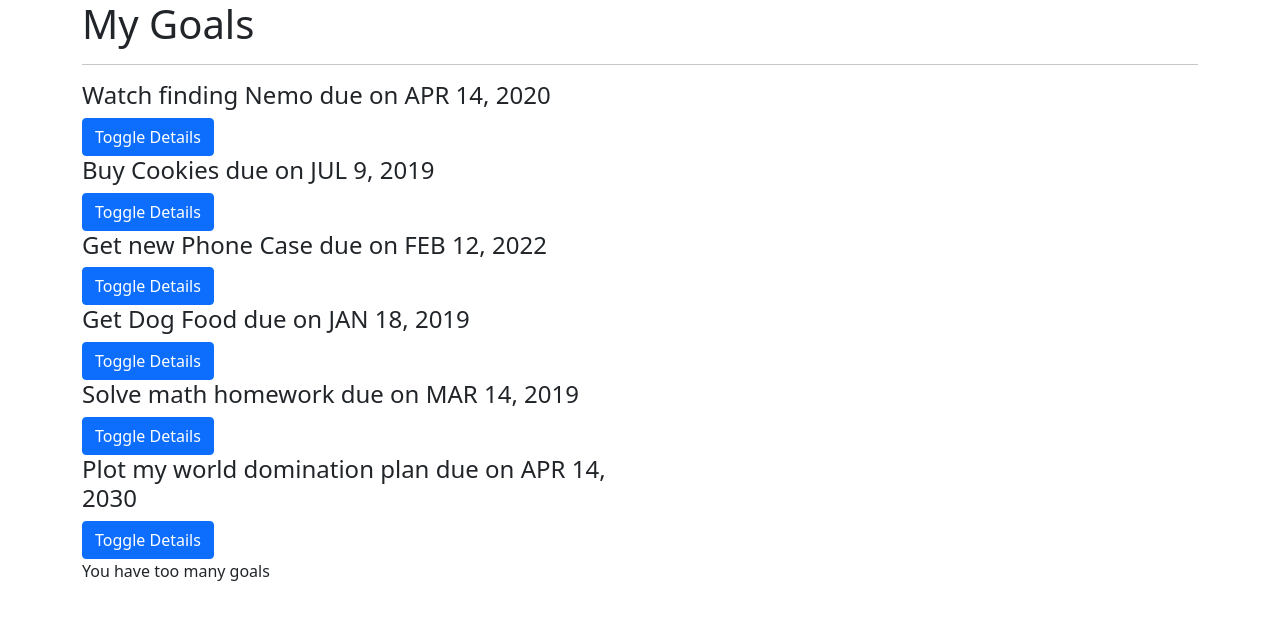
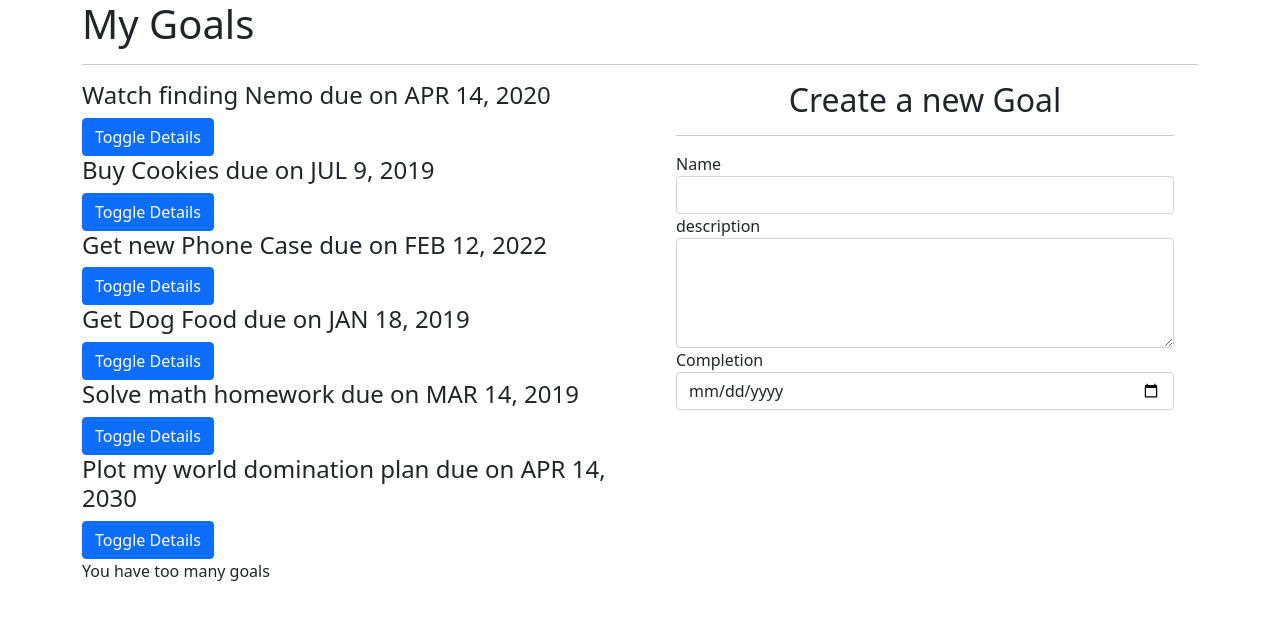
Before and after one commit to PhilipOdhiambo/mc-angular101-Goals, an Angular app: page / in a window 1280 px wide. Shown: the top 620 px of the page. Built offline with nearby package versions, Linux system fonts and the light colour scheme.

Commit message:
add goal-form component

```diff
--- a/src/app/app.module.ts
+++ b/src/app/app.module.ts
@@ -1,5 +1,6 @@
 import { NgModule } from '@angular/core';
 import { BrowserModule } from '@angular/platform-browser';
+
 
 import { AppRoutingModule } from './app-routing.module';
 import { AppComponent } from './app.component';
@@ -7,6 +8,7 @@
 import { GoalDetailComponent } from './goal-detail/goal-detail.component';
 import { StrikethroughDirective } from './strikethrough.directive';
 import { DateCountPipe } from './date-count.pipe';
+import { GoalFormComponent } from './goal-form/goal-form.component';
 
 @NgModule({
   declarations: [
@@ -14,7 +16,8 @@
     GoalComponent,
     GoalDetailComponent,
     StrikethroughDirective,
-    DateCountPipe
+    DateCountPipe,
+    GoalFormComponent
   ],
   imports: [
     BrowserModule,
--- /dev/null
+++ b/src/app/goal-form/goal-form.component.html
@@ -0,0 +1,21 @@
+
+<div class="container-fluid">
+    <h2 class="text-center">Create a new Goal</h2>
+    <hr>
+    <form>
+        <div class="form-group">
+            <label for="name">Name</label>
+            <input class="form-control" required id="name" type="text">
+        </div>
+
+        <div class="form-group">
+            <label for="description">description</label>
+            <textarea name="" id="description" rows="4" required class="form-control"></textarea>
+        </div>
+
+        <div class="form-group">
+            <label for="complete">Completion</label>
+            <input id="complete" type="date" required class="form-control">
+        </div>
+    </form>
+</div>
--- /dev/null
+++ b/src/app/goal-form/goal-form.component.ts
@@ -0,0 +1,15 @@
+import { Component, OnInit } from '@angular/core';
+
+@Component({
+  selector: 'app-goal-form',
+  templateUrl: './goal-form.component.html',
+  styleUrls: ['./goal-form.component.css']
+})
+export class GoalFormComponent implements OnInit {
+
+  constructor() { }
+
+  ngOnInit(): void {
+  }
+
+}
--- a/src/app/goal/goal.component.html
+++ b/src/app/goal/goal.component.html
@@ -14,5 +14,8 @@
             <p *ngIf='goals.length > 5'>You have too many goals</p>
 
         </div>
+        <div class="col-md-6">
+            <app-goal-form></app-goal-form>
+        </div>
     </div>
 </div>
```
Also changed, not shown: src/app/goal-form/goal-form.component.css (added), 1 other file (tests, documents, lock files or other folders).
